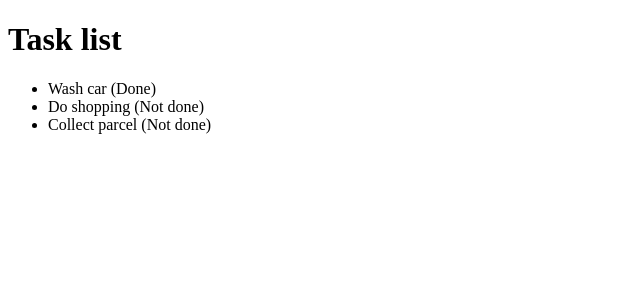
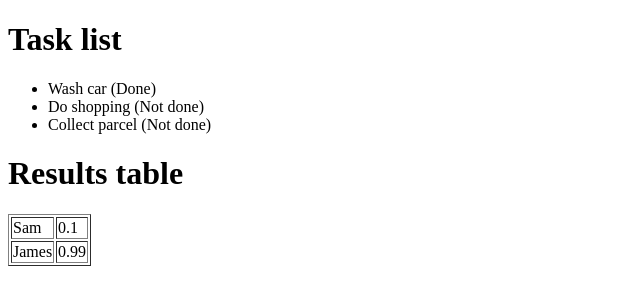
Before and after one commit to samstarling/flow-generic-types, a React (Create React App) app: page / in a window 1280 px wide. Shown: the top 304 px of the page, without its empty margins (0-640 px from the left). Built offline with nearby package versions, Linux system fonts and the light colour scheme.

Commit message:
Add an example of a generic table

```diff
--- a/src/App.js
+++ b/src/App.js
@@ -2,6 +2,7 @@
 import * as React from "react";
 
 import TaskList, { type Task } from "./components/TaskList";
+import ResultsTable, { type Result } from "./components/ResultsTable";
 
 class App extends React.Component<*> {
   render() {
@@ -11,10 +12,17 @@ class App extends React.Component<*> {
       { key: "3", title: "Collect parcel", isCompleted: false }
     ];
 
+    const results: Array<Result> = [
+      { key: "123", name: "Sam", score: 0.1 },
+      { key: "456", name: "James", score: 0.99 }
+    ];
+
     return (
       <div className="App">
         <h1>Task list</h1>
         <TaskList items={tasks} />
+        <h1>Results table</h1>
+        <ResultsTable results={results} />
       </div>
     );
   }
--- /dev/null
+++ b/src/components/GenericTable.js
@@ -0,0 +1,25 @@
+// @flow
+import * as React from "react";
+
+type Props<T> = {
+  items: Array<T>,
+  renderItem: T => Array<React.Element<"td">>
+};
+
+export type TableRow = { +key: string };
+
+export default class GenericTable<T: TableRow> extends React.Component<
+  Props<T>
+> {
+  renderRow: T => React.Element<"tr"> = (item: T) => {
+    return <tr key={item.key}>{this.props.renderItem(item)}</tr>;
+  };
+
+  render() {
+    return (
+      <table border={1}>
+        <tbody>{this.props.items.map(this.renderRow)}</tbody>
+      </table>
+    );
+  }
+}
--- /dev/null
+++ b/src/components/ResultsTable.js
@@ -0,0 +1,25 @@
+// @flow
+import * as React from "react";
+
+import GenericTable, { type TableRow } from "./GenericTable";
+
+export type Result = TableRow & {
+  name: string,
+  score: number
+};
+
+type Props = {
+  results: Array<Result>
+};
+
+export default class ResultsTable extends React.Component<Props> {
+  renderItem = (result: Result) => {
+    return [<td>{result.name}</td>, <td>{result.score}</td>];
+  };
+
+  render() {
+    return (
+      <GenericTable items={this.props.results} renderItem={this.renderItem} />
+    );
+  }
+}
```
